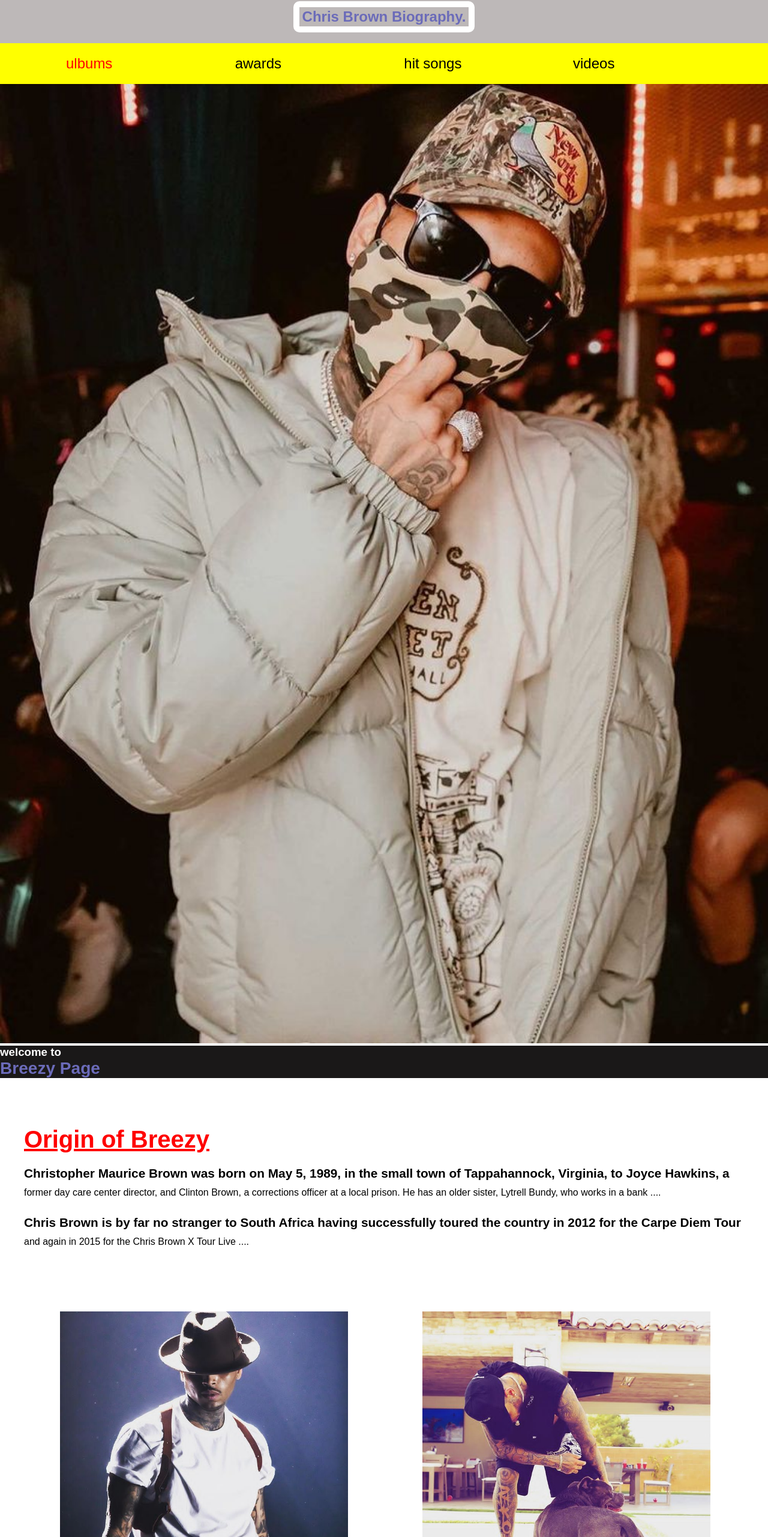
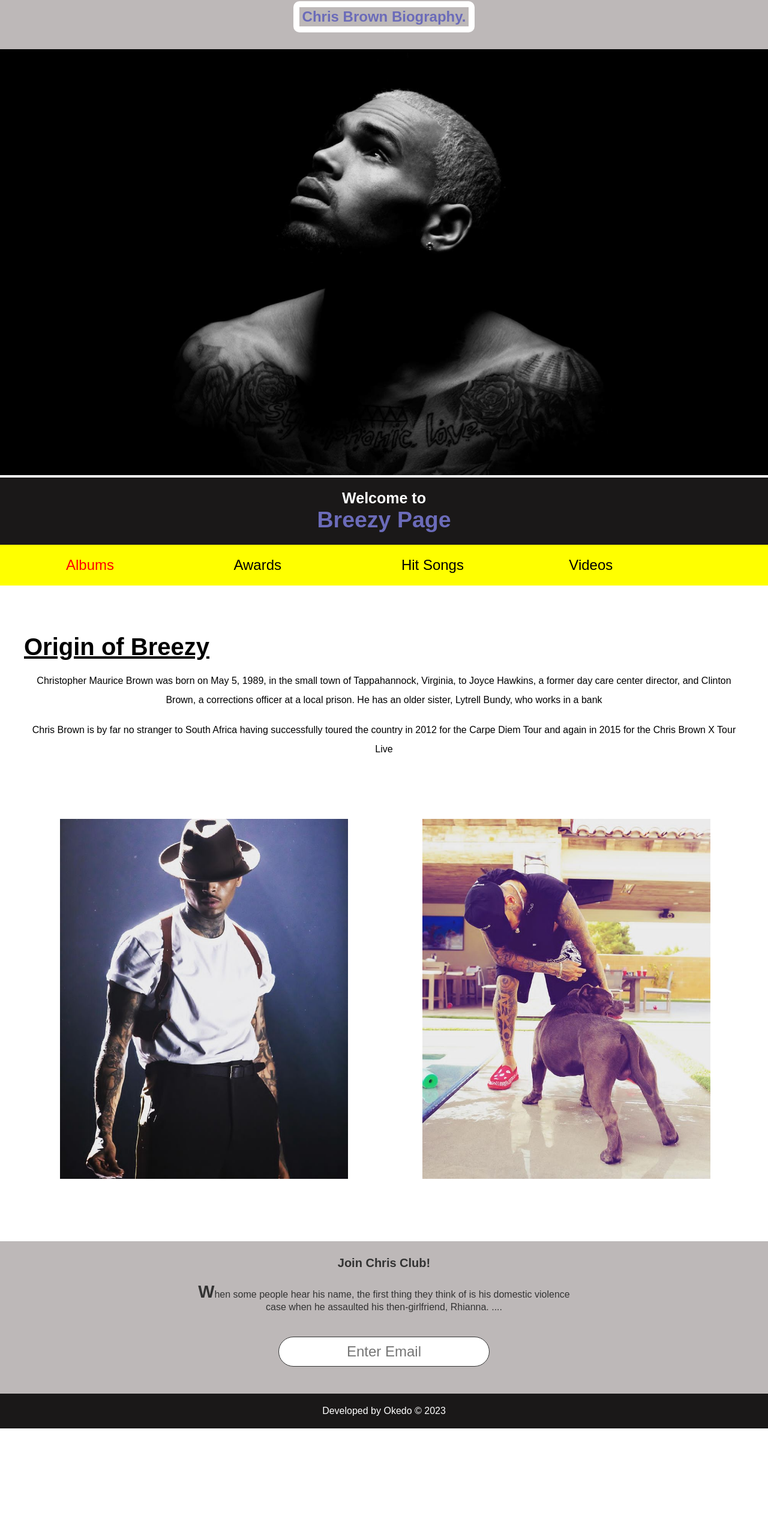
Before and after one commit to okedo01/HTML-CSS-crash-course, a plain HTML site: page semantic_tags.html in a window 1280 px wide. Shown: the part 18-2580 px from the top of the page at 60% size. After the commit the page ends 2399 px from the top, so only its background shows below. Drawn offline with Linux system fonts and the light colour scheme.

Commit message:
pseudo classes & elements

```diff
--- a/semantic_tags.html
+++ b/semantic_tags.html
@@ -1,17 +1,38 @@
 <!DOCTYPE html>
 <html>
+  <meta name="viewport" content="width=device-width, initial scale=1.0" />
   <link rel="stylesheet" href="tests.css" />
   <head>
     <title>Semantic Tags</title>
   </head>
   <body>
-    <nav class="list">
+
+    <header>
+      <h2>Chris Brown Biography.</h2>
+    </header>
+
+    <section class="hero">
+      <img
+        src="img/hero.jpg"
+        alt="image of breezy"
+        class="hero_image"
+      />
+    </section>
+
+      <section class="page">
+        <h3>
+          Welcome to <span>Breezy Page</span>
+        </h3>
+      </section>
+
+
+    <nav>
       <ul>
         <li>
           <a
             href="https://www.google.com/search?q=chris+brown+albums&sca"
-            class="join_2"
-            >ulbums</a
+            class="active"
+            >albums</a
           >
         </li>
         <li>
@@ -20,8 +41,7 @@
           >
         </li>
         <li>
-          <a href="https://wynk.in/music/artist/chris-brown/wa_5d339005"
-            >hit songs</a
+          <a href="https://wynk.in/music/artist/chris-brown/wa_5d339005">hit songs</a
           >
         </li>
         <li>
@@ -31,25 +51,11 @@
         </li>
       </ul>
     </nav>
-    <header>
-      <h2>Chris Brown Biography.</h2>
-    </header>
-    <section class="hero_image">
-      <img
-        src="img/chrisbrownofficial-20211030-0003.jpg"
-        alt="image of breezy"
-      />
 
-      <div class="page">
-        <h3>
-          welcome to <br />
-          <span>Breezy Page</span>
-        </h3>
-      </div>
-    </section>
+
     <main>
       <article>
-        <h3 class="origin">Origin of Breezy</h3>
+        <h3>Origin of Breezy</h3>
         <br />
         <p>
           Christopher Maurice Brown was born on May 5, 1989, in the small town
@@ -66,7 +72,8 @@
           >
         </p>
       </article>
-      <ul class="image">
+
+      <ul class="images">
         <li>
           <img
             src="img/chrisbrownofficial-20220329-0005.jpg"
@@ -80,19 +87,24 @@
           />
         </li>
       </ul>
+
     </main>
+
+
     <section class="join">
-      <h4>Join Chris Club!</h4>
+      <h2>Join Chris Club!</h2>
       <p>
         When some people hear his name, the first thing they think of is his
         domestic violence case when he assaulted his then-girlfriend, Rhianna.
       </p>
       <form>
-        <input type="email" name="email" placeholder="enter emeil" required />
+        <input type="email" name="email" placeholder="Enter Email" required />
       </form>
     </section>
+
+
     <footer>
-      <p class="copyright">&copyright 2023 Okedo</p>
+      <p class="copyright">Developed by Okedo &copy; 2023</p>
     </footer>
   </body>
 </html>
--- a/tests.css
+++ b/tests.css
@@ -2,206 +2,255 @@
   margin: 0;
   padding: 0;
   box-sizing: border-box;
-  font-family: Arial;
+  font-family: sans-serif;
 }
+
 
 header {
   background-color: #bdb8b8;
   padding: 20px 0;
   position: fixed;
+  top: 0;
+  left: 0;
   width: 100%;
   z-index: 1;
-  top: 0;
-  left: 0;
   text-align: center;
   height: 100px;
 }
 
 header h2 {
+  display: inline-block;
+  padding: 2px 5px;
+  border: 10px solid #ffffff;
+  border-radius: 10px;
   color: #6b6bb9;
-  border: 10px solid #ffffff;
-  padding: 2px 5px;
-  display: inline-block;
-  border-radius: 10px;
+}
+
+.hero_image {
+  margin-top: 90px;
+  max-width: 100%;
+  height: 100%;
+}
+
+.page {
+  padding: 20px 0;
+  background-color: #1a1818;
+  text-align: center;
 }
 
 .page h3 {
-  background-color: #1a1818;
   color: white;
-  position: sticky;
+  font-size: 25px;
 }
 
 .page h3 span {
+  display: block;
   color: #6b6bb9;
-  text-align: center;
   font-size: 1.5em;
 }
 
-.history p img {
-  text-align: center;
-}
-
-nav{
+nav {
+  position: sticky;
+  top: 100px;
+  display: inline-block;
   background-color: yellow;
   width: 100%;
-  display: inline-block;
-  font-size: 24px;
   padding: 20px 5px;
-  position: sticky;
-  top: 90px;
-  z-index: 3;
 }
 
 nav ul {
-  white-space: nowrap;
   max-width: 1100px;
   margin: 0 auto;
-}
-
-nav ul a{
-  position: relative;
-  bottom: 14px;
+  white-space: nowrap;
 }
 
 nav li {
+  display: inline-block;
   width: 25%;
-  display: inline-block;
-  font-size: 24px;
-  border-radius: 30px;
-  position: relative;
-  bottom: 40px;
 }
 
-nav li a {
+nav ul li a {
+  text-transform: capitalize;
   text-decoration: none;
   color: black;
-  top: 40px;
-  position: relative;
   margin: 20px 0;
   padding: 10px 20px;
   font-size: 24px;
 }
 
-nav li a.join_2 {
+nav ul li a.active {
   color: #ff0000;
 }
 
-.image{
+main {
+  margin: 80px auto;
+  padding: 0 40px;
+  max-width: 100%;
+}
+
+article h3 {
+  font-size: 40px;
+  text-decoration: underline;
+}
+
+article p {
   text-align: center;
+  line-height: 2em;
+}
+
+.images {
   margin: 80px 0;
   max-width: 100%;
-  box-sizing: border-box;
   white-space: nowrap;
 }
 
-.image li{
+.images li {
   display: inline-block;
   width: 40%;
   margin: 20px 5%;
 }
 
-.image li img{
+.images li img {
   max-width: 100%;
 }
 
-main{
-  margin: 80px auto;
-  padding: 0 40px;
-  max-width: 100%;
-  box-sizing: border-box;
+.join {
+  background: #bdb8b8;
+  text-align: center;
+  padding: 25px 20px;
+  color: #333;
 }
 
-.origin{
-  text-decoration: underline;
+.join h2 {
+  font-size: 20px;
 }
 
-article h3{
-  color: red;
-  font-size: 40px;
+.join p {
+  width: 50%;
+  margin: 20px auto;
 }
 
-article p{
-  line-height: 2em;
-}
-
-.hero{
-  text-align: center;
-  margin: 80px 0;
-  max-width: 100%;
-  box-sizing: border-box;
-}
-
-
-.hero_image img{
-  margin-top: 90px;
-  max-width: 100%;
-  width: max-content;
-  width: 100vw;
-
-}
-
-.join{
-  background: #ffc0cb;
-  text-align: center;
-  padding: 19px 14px;
-  color: grey;
-}
-
-.join h2{
-  font-size: 36px;
-}
-
-form input{
+form input {
   margin: 20px 0;
   padding: 10px 20px;
   font-size: 24px;
+  border: 1px solid #333;
   border-radius: 28px;
-border: 4px solid white;
 }
 
-footer{
-  background: red;
+form input::placeholder {
+  text-align: center;
+}
+
+footer {
+  background: #1a1818;
   color: white;
-  padding: 10px;
+  padding: 20px 10px;
   text-align: center;
 }
 
 /* hover properties */
-nav li a:hover{
+nav li a:hover {
   text-decoration: underline;
-  padding: 20px;
 }
 
-.image li:hover{
-  position: relative;
-  top: -10px;
-  left: 12px;
+.images li img:hover {
+  opacity: 0.5;
 }
 
-form input:focus{
-  border: 4px dashed yellow;
+form input:focus {
+  border: 1px solid yellow;
   outline: none;
 }
 
-form input:valid{
-  border: 4px solid green;
+form input:valid {
+  border: 1px solid green;
 }
 
-article p::first-line{
-  font-weight: bold;
-  font-size: 1.3em;
-}
-
-section.join p::first-letter{
+section.join p::first-letter {
   font-weight: bold;
   font-size: 1.8em;
 }
 
-section.join p::selection{
+section.join p::selection {
   background-color: white;
-  color: blue;
+  color: rgb(21, 21, 82);
 }
 
-p::after{
-  content: '....';
+.join p::after {
+  content: "....";
 }
+
+/* Media queries */
+
+@media screen and (max-width: 700px) {
+  header {
+    padding: 16px 0;
+  }
+
+  header h2 {
+    border: 5px solid #ffffff;
+    border-radius: 8px;
+    font-size: 1em;
+  }
+
+  nav {
+    position: relative;
+    top: 0;
+    right: 0;
+    width: 100%;
+  }
+
+  .page h3 {
+    font-size: 14px;
+  }
+
+  .page h3 span {
+    font-size: 1.2em;
+  }
+
+  nav ul {
+    white-space: normal;
+  }
+  nav li {
+    font-size: 10px;
+    display: block;
+    width: 100%;
+  }
+  nav ul li a {
+    display: inline-block;
+    margin: 2px 0;
+    font-size: 18px;
+  }
+
+  article h3 {
+    font-size: 30px;
+  }
+  article p {
+    line-height: 1em;
+    font-size: 1.2em;
+  }
+
+  .images {
+    margin: 40px auto;
+    white-space: normal;
+
+  }
+
+  .images li {
+    width: 100%;
+    margin: 20px auto;
+  }
+}
+
+@media screen and (max-width: 350px) {
+  .hero, .page, nav, main, .join, footer{
+    width: 355px;
+  }
+  article{
+    width: 250px;
+  }
+  .images{
+    width: 250px;
+  }
+}
```
Also changed, not shown: img/chrisbrownofficial-20211030-0003.jpg (deleted), img/chrisbrownofficial-20220329-0012.jpg (deleted), img/hero.jpg (added), img/istockphoto-1403846937-612x612.jpg (deleted).
